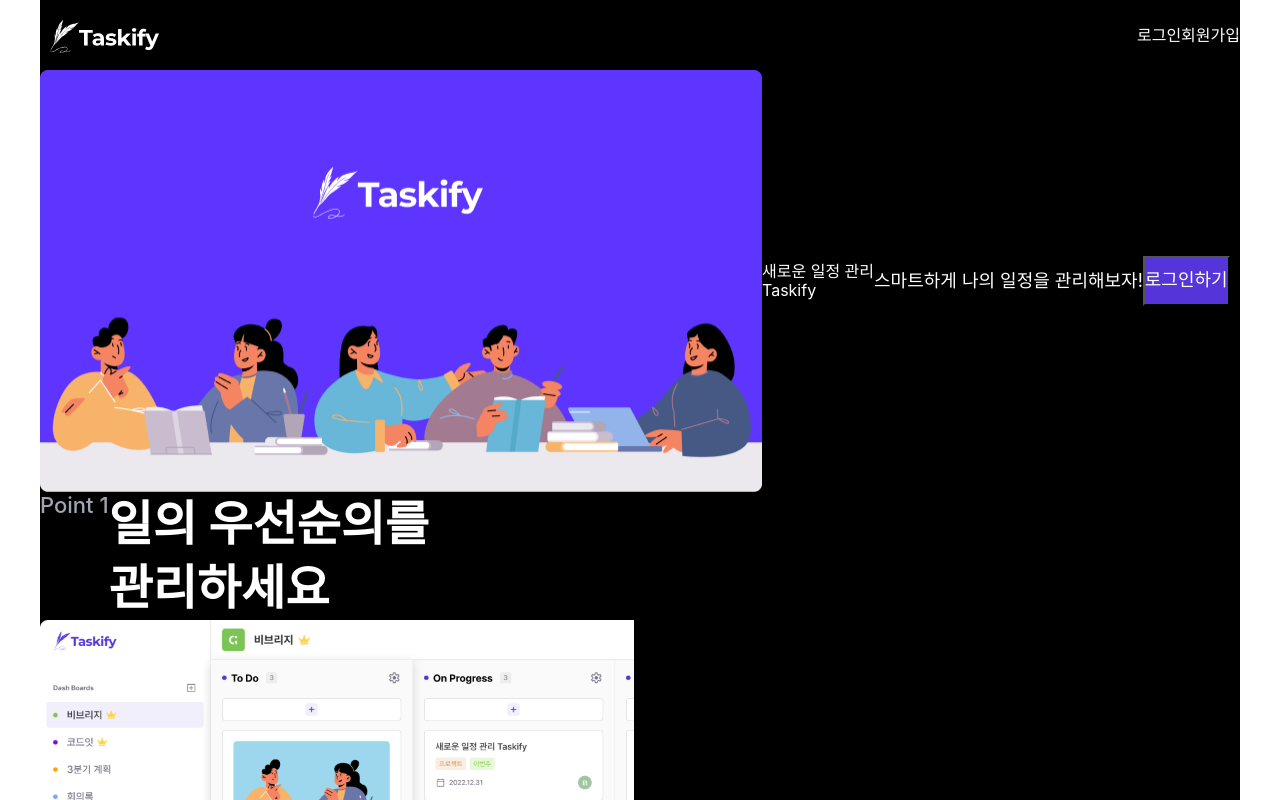
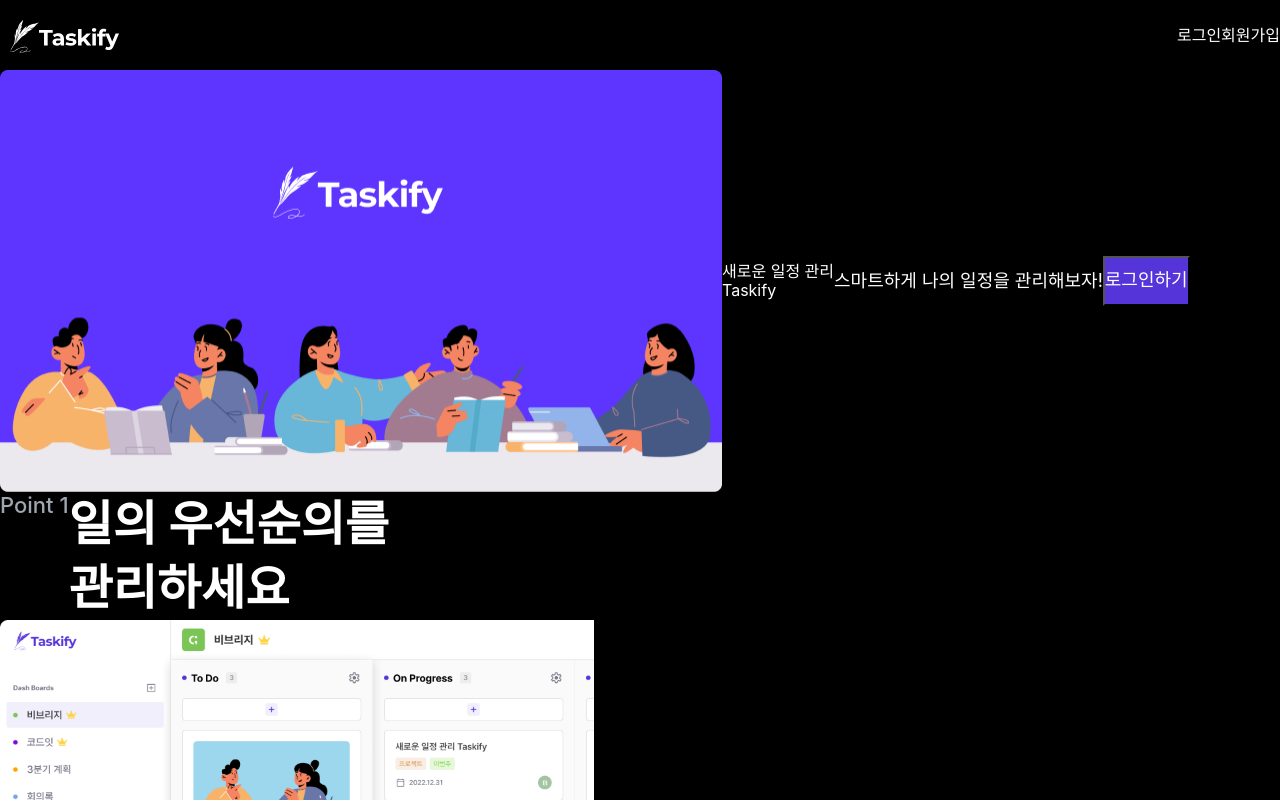
Before and after one commit to Seo-Hyang/Taskify, a Next.js app: page /LandingPage in a window 1280 px wide. Shown: the top 800 px of the page. Built offline with nearby package versions, Linux system fonts and the light colour scheme; a web font is replaced by a local one.

Commit message:
2차 구현

```diff
--- a/components/Footer/Footer.module.scss
+++ b/components/Footer/Footer.module.scss
@@ -1,5 +1,3 @@
-@import "../../styles/globals.css";
-
 .footer-container {
   height: 100px;
 }
--- a/pages/LandingPage/LandingPage.module.scss
+++ b/pages/LandingPage/LandingPage.module.scss
@@ -1,11 +1,9 @@
-@import "../../styles/globals.css";
-
 .landing-container {
-  max-width: 1200px;
+  min-width: 1200px;
   margin: 0 auto;
   background-color: var(--color-black);
 }
-header {
+.header {
   width: 100%;
   height: 70px;
   display: flex;
--- a/pages/LandingPage/index.tsx
+++ b/pages/LandingPage/index.tsx
@@ -13,7 +13,7 @@
   return (
     <div className={styles["landing-container"]}>
 
-      <header>
+      <header className={styles.header}>
         <Image src={header} alt="로고" width="121" height="39" />
         <div className={styles["landing-login"]}>
         <span className={styles["landing-login-txt"]}>로그인</span>
```
Also changed, not shown: package.json (+4 -3 lines), 1 other file (tests, documents, lock files or other folders).
